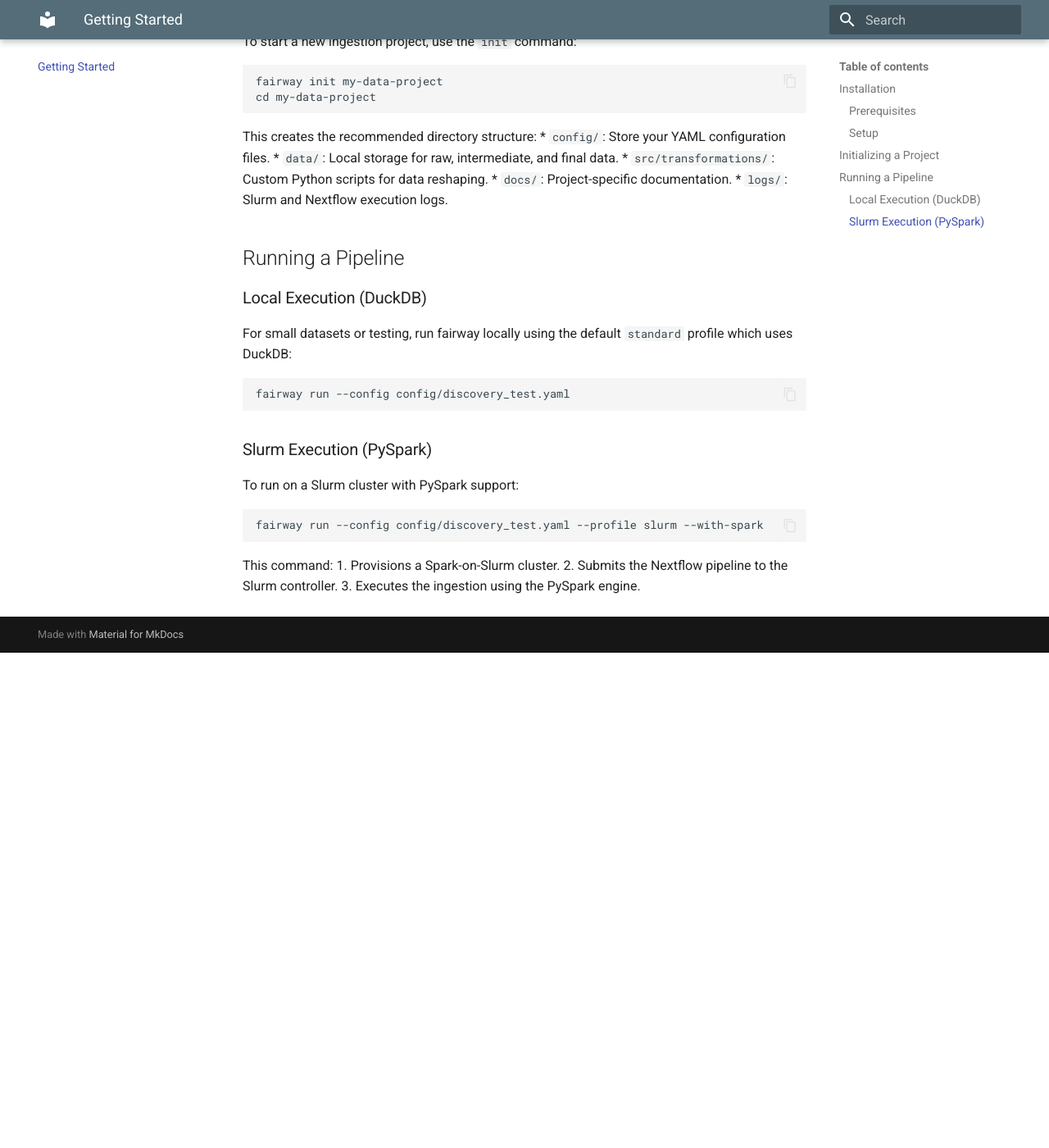
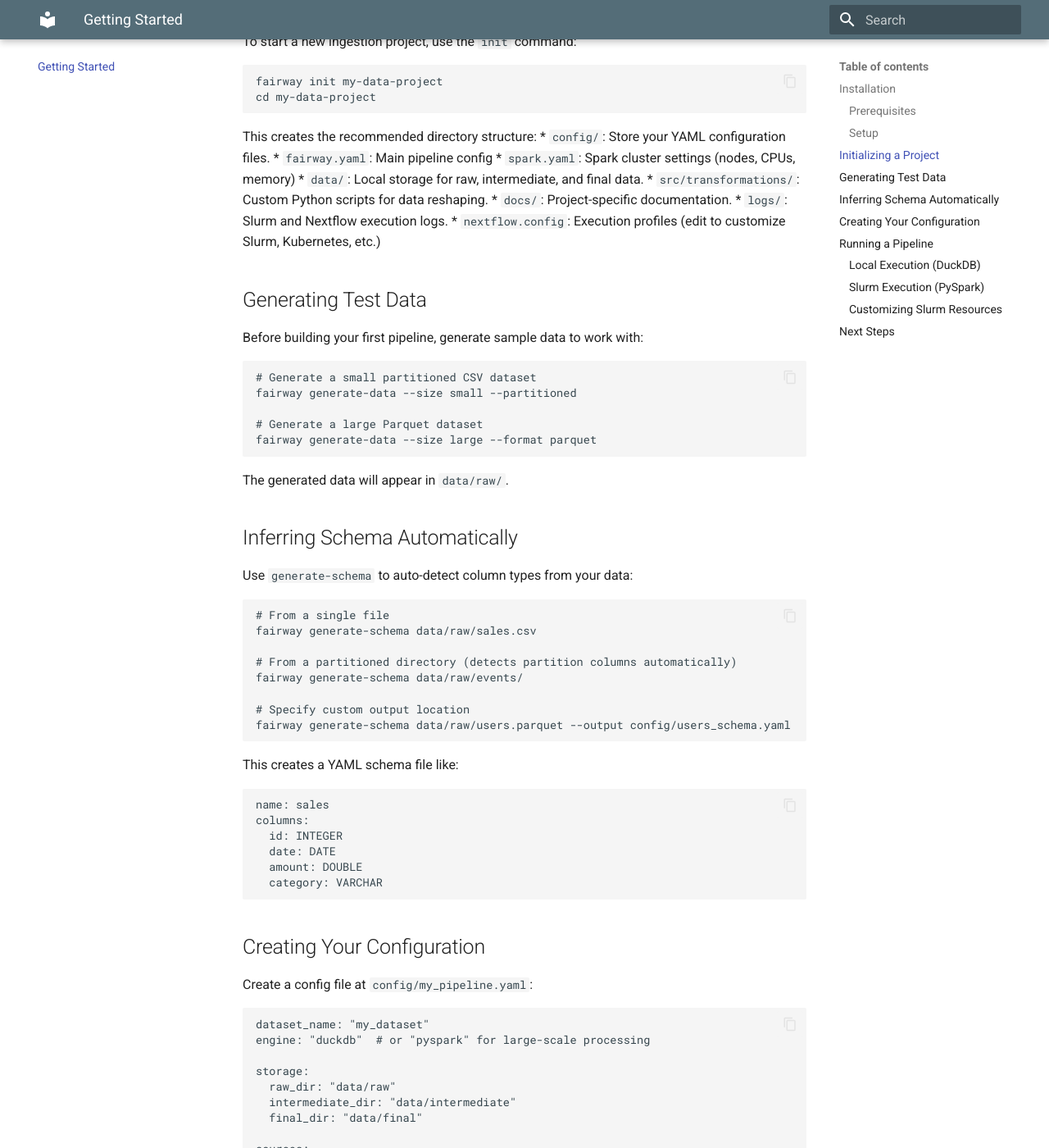
Before and after one commit to DISSC-yale/fairway, an MkDocs documentation site: the page built from docs/getting-started.md, in a window 1280 px wide and 1400 px high, scrolled down 734 px. Shown: the whole window at 82% size. Built offline with MkDocs 1.6.1 and Material for MkDocs 9.7.7, drawn with Linux system fonts in a browser that asks for light colours; before the commit the page ends 1530 px from its top, so only the background shows below that; some of the changed text lies outside the part shown.

Commit message:
uppdate readme, config, spark

````diff
--- a/docs/getting-started.md
+++ b/docs/getting-started.md
@@ -31,10 +31,90 @@ cd my-data-project
 
 This creates the recommended directory structure:
 *   `config/`: Store your YAML configuration files.
+    *   `fairway.yaml`: Main pipeline config
+    *   `spark.yaml`: Spark cluster settings (nodes, CPUs, memory)
 *   `data/`: Local storage for raw, intermediate, and final data.
 *   `src/transformations/`: Custom Python scripts for data reshaping.
 *   `docs/`: Project-specific documentation.
 *   `logs/`: Slurm and Nextflow execution logs.
+*   `nextflow.config`: Execution profiles (edit to customize Slurm, Kubernetes, etc.)
+
+## Generating Test Data
+
+Before building your first pipeline, generate sample data to work with:
+
+```bash
+# Generate a small partitioned CSV dataset
+fairway generate-data --size small --partitioned
+
+# Generate a large Parquet dataset
+fairway generate-data --size large --format parquet
+```
+
+The generated data will appear in `data/raw/`.
+
+## Inferring Schema Automatically
+
+Use `generate-schema` to auto-detect column types from your data:
+
+```bash
+# From a single file
+fairway generate-schema data/raw/sales.csv
+
+# From a partitioned directory (detects partition columns automatically)
+fairway generate-schema data/raw/events/
+
+# Specify custom output location
+fairway generate-schema data/raw/users.parquet --output config/users_schema.yaml
+```
+
+This creates a YAML schema file like:
+
+```yaml
+name: sales
+columns:
+  id: INTEGER
+  date: DATE
+  amount: DOUBLE
+  category: VARCHAR
+```
+
+## Creating Your Configuration
+
+Create a config file at `config/my_pipeline.yaml`:
+
+```yaml
+dataset_name: "my_dataset"
+engine: "duckdb"  # or "pyspark" for large-scale processing
+
+storage:
+  raw_dir: "data/raw"
+  intermediate_dir: "data/intermediate"
+  final_dir: "data/final"
+
+sources:
+  - name: "transactions"
+    path: "data/raw/transactions.csv"
+    format: "csv"
+    schema:
+      id: "int"
+      timestamp: "timestamp"
+      amount: "double"
+
+validations:
+  level1:
+    check_column_count: true
+    min_rows: 100
+  level2:
+    strict_schema: true
+    check_nulls: ["id", "timestamp"]
+
+enrichment:
+  geocode: true
+  h3_index: true
+```
+
+See [Configuration Reference](configuration.md) for all available options.
 
 ## Running a Pipeline
 
@@ -43,7 +123,11 @@ This creates the recommended directory structure:
 For small datasets or testing, run fairway locally using the default `standard` profile which uses DuckDB:
 
 ```bash
-fairway run --config config/discovery_test.yaml
+# Auto-discovers config from config/ folder
+fairway run
+
+# Or specify explicitly
+fairway run --config config/my_pipeline.yaml
 ```
 
 ### Slurm Execution (PySpark)
@@ -51,10 +135,28 @@ fairway run --config config/discovery_test.yaml
 To run on a Slurm cluster with PySpark support:
 
 ```bash
-fairway run --config config/discovery_test.yaml --profile slurm --with-spark
+fairway run --config config/my_pipeline.yaml --profile slurm --with-spark
 ```
 
 This command:
 1.  Provisions a Spark-on-Slurm cluster.
 2.  Submits the Nextflow pipeline to the Slurm controller.
 3.  Executes the ingestion using the PySpark engine.
+
+### Customizing Slurm Resources
+
+```bash
+fairway run --config config/my_pipeline.yaml --slurm \
+  --account my_account \
+  --cpus 8 \
+  --mem 32G \
+  --time 04:00:00 \
+  --nodes 4
+```
+
+## Next Steps
+
+- [Configuration Reference](configuration.md) - All config options
+- [Transformations](transformations.md) - Custom data transformations
+- [Engines](engines.md) - DuckDB vs PySpark comparison
+- [Validations](validations.md) - Data quality checks
````
Also changed, not shown: README.md (+82 -4 lines), docs/configuration.md (+59 -0 lines), test_project/README.md (added, +1 -0 lines), 4 other files.
